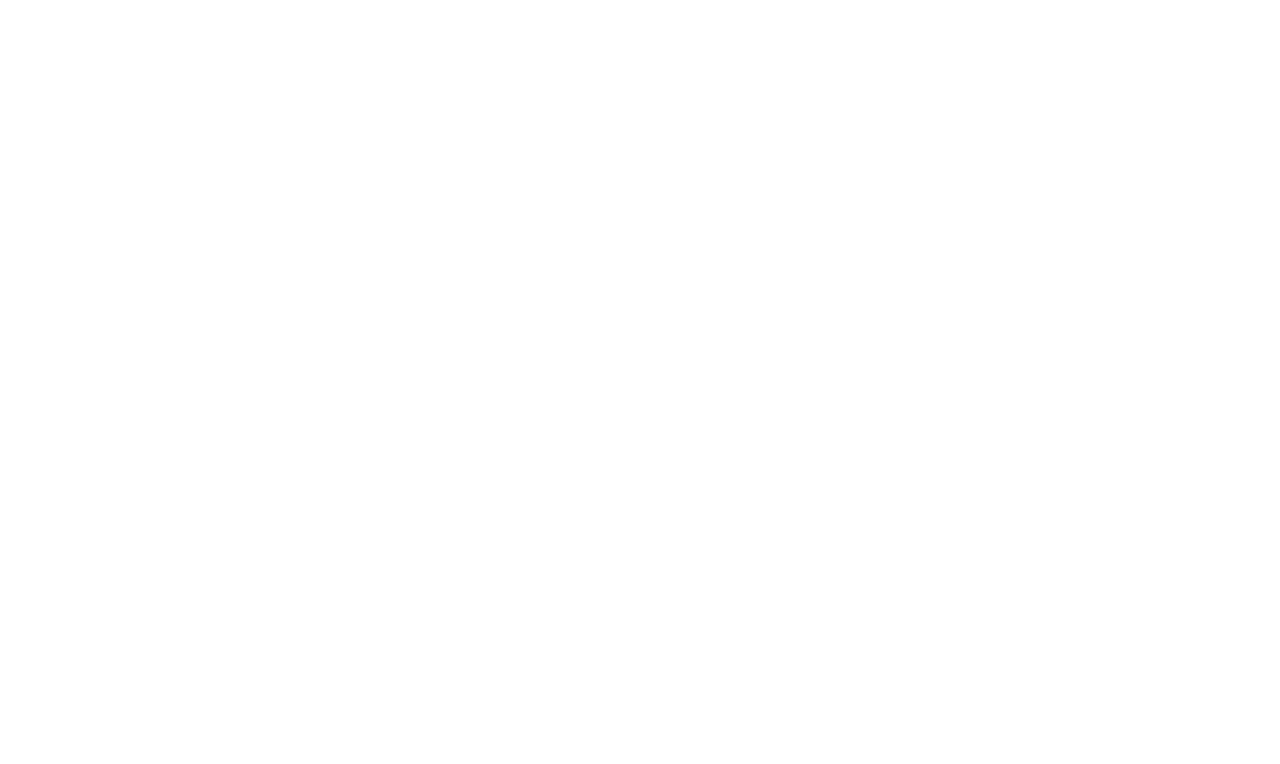
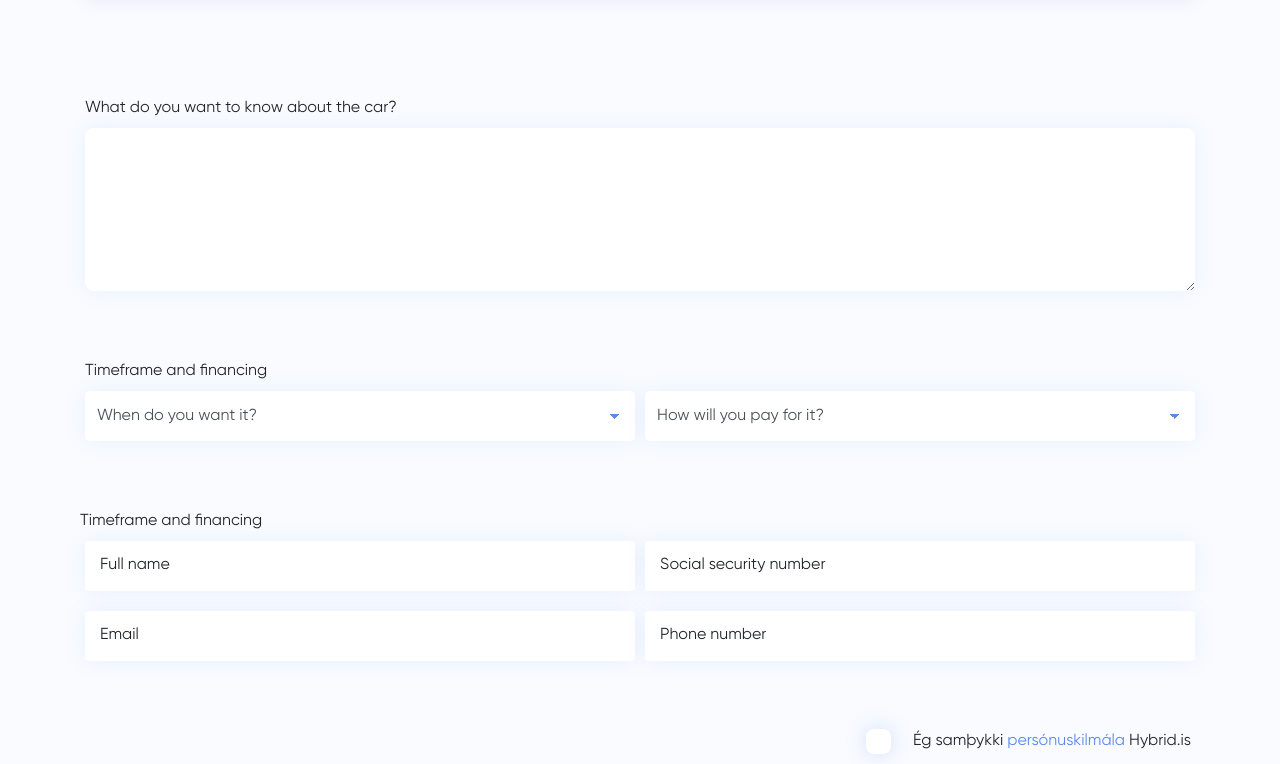
Before and after one commit to AbdurRehman712/hybrid-frontend, a React (Create React App) app: page /enquiry-form in a window 1280 px wide. Shown: the part 576-1340 px from the top of the page. Before the commit the page ends 800 px from the top, so only its background shows below. Built offline with nearby package versions, Linux system fonts and the light colour scheme.

Commit message:
Enquiry Form - Page  Added

```diff
--- a/src/App.js
+++ b/src/App.js
@@ -8,6 +8,7 @@ import FindCarPage from './compontents/pages/FindCarPage';
 import BuyingProcess from './compontents/pages/BuyingProcess';
 import HomePage from './compontents/pages/HomePage';
 import ProductPage from './compontents/pages/ProductPage';
+import EnquiryPage from './compontents/pages/EnquiryPage';
 class App extends Component {
   render() {
   return (
@@ -20,6 +21,7 @@ class App extends Component {
           <Route exact path='/buying-process' component={BuyingProcess} />
           <Route exact path='/find-car' component={FindCarPage} />
           <Route exact path='/product-page' component={ProductPage} />
+          <Route exact path='/enquiry-form' component={EnquiryPage} />
         </Switch>
         <Footer />
     </div>
--- /dev/null
+++ b/src/compontents/pages/EnquiryPage.js
@@ -0,0 +1,14 @@
+import React, { Component } from 'react';
+import EnquiryForm from '../sections/forms/enquiry/EnquiryForm';
+
+class EnquiryPage extends Component {
+    render() {
+        return (
+            <div>
+                <EnquiryForm />
+            </div>
+        )
+    }
+}
+
+export default EnquiryPage
--- /dev/null
+++ b/src/compontents/sections/forms/enquiry/EnquiryForm.js
@@ -0,0 +1,96 @@
+import React, { Component } from 'react';
+import Product from '../../product/Product';
+import { Container, Row, Col, Form, InputGroup, Button} from 'react-bootstrap';
+import './enquiry-form.css'
+
+class EnquiryForm extends Component {
+    constructor(props){
+        super(props);
+        this.state = {
+            listLayout: true,
+        }
+    }
+    render() {
+        return (
+            <section className="enquiry">
+                <Container>
+                    <Row>
+                        <Col md={12} className="mb-5">
+                            <h2 class="title">Send in enquiry</h2>
+                        </Col>
+                    </Row>
+                </Container>
+                <Product listLayout={this.state.listLayout} />
+                <Container>
+                    <Row>
+                        <Col md={12}>
+                            <Form>
+                            <Form.Row className="info label mt-5 mb-5">
+                                    <Form.Group as={Col} controlId="formGridMsg">
+                                        <Form.Label>What do you want to know about the car?</Form.Label>
+                                        <Form.Control as="textarea" rows="6" />
+                                    </Form.Group>
+                                </Form.Row>
+                                <Form.Row className="info label mb-5">
+                                    <Form.Group as={Col} controlId="formGritime">
+                                        <Form.Label>Timeframe and financing</Form.Label>
+                                        <Form.Control as="select">
+                                            <option>When do you want it?</option>
+                                            <option>...</option>
+                                        </Form.Control>
+                                    </Form.Group>
+                                    <Form.Group as={Col} controlId="formGridPay">
+                                        <Form.Label> <br  /> </Form.Label>
+                                        <Form.Control as="select">
+                                            <option>How will you pay for it?</option>
+                                            <option>...</option>
+                                        </Form.Control>
+                                    </Form.Group>
+                                </Form.Row>
+                                <Form.Row className="info">
+                                    <Form.Label>Timeframe and financing</Form.Label>
+                                </Form.Row>
+                                <Form.Row className="info">
+                                    <Form.Group as={Col} controlId="formGridName">
+                                        <Form.Control type="text" required  />
+                                        <Form.Label>Full name</Form.Label>
+                                    </Form.Group>
+                                    <Form.Group as={Col} controlId="formGridSSC">
+                                        <Form.Control type="text" required  />
+                                        <Form.Label>Social security number</Form.Label>
+                                    </Form.Group>
+                                </Form.Row>
+                                <Form.Row className="info mb-5">
+                                    <Form.Group as={Col} controlId="formGridEmail">
+                                        <Form.Control type="email" required  />
+                                        <Form.Label>Email</Form.Label>
+                                    </Form.Group>
+                                    <Form.Group as={Col} controlId="formGridCell">
+                                        <Form.Control type="text" required  />
+                                        <Form.Label>Phone number</Form.Label>
+                                    </Form.Group>
+                                </Form.Row>
+                                <Form.Row className="mb-5 justify-content-end mr-1">
+                                        <Form.Label className="custom-checkbox agree">
+                                        Ég samþykki <a className="txt-blue" href="#a">persónuskilmála </a> Hybrid.is
+                                            <input className="remember" type="checkbox" id="remember" />
+                                            <span class="checkmark"></span>
+                                        </Form.Label>
+                                </Form.Row>
+                                <Form.Row>
+                                    <Form.Group as={Col} controlId="formGridSend" className="text-right">
+                                        <Button variant="primary" type="submit" className="bg-blue">
+                                            Senda inn beiðni
+                                        </Button>
+                                    </Form.Group>
+                                </Form.Row>
+                            </Form>
+                        </Col>
+                    </Row>
+                </Container>
+            </section>
+        )
+    }
+}
+
+export default EnquiryForm
--- /dev/null
+++ b/src/compontents/sections/forms/enquiry/enquiry-form.css
@@ -0,0 +1,147 @@
+.enquiry{
+    padding: 100px 0;
+    background: #f9fbff;
+}
+.enquiry h2{
+    font-weight: 600;
+}
+.enquiry .form-group {
+	position: relative;
+	margin-bottom: 20px !important;
+}
+.enquiry .form-row{
+	position: relative;
+}
+.enquiry .info.label .form-group > label {
+    position: relative !important;
+    top: 0 !important;
+    left: 0 !important;
+}
+.enquiry .form-group input.form-control,.enquiry .form-group select.form-control{
+	height: 50px;
+	box-shadow: 0 0 20px 0 rgba(91, 136, 233, 0.1);
+	background-color: #ffffff;
+	border: 0;
+}
+.enquiry .form-group select.form-control option:hover,  .enquiry .form-group select.form-control option:focus,
+.enquiry .form-group select.form-control option:active{
+	background: #5b89e9 !important;
+	background-color: #5b89e9 !important;
+}
+.enquiry .form-group select.form-control{
+	background-image:
+		linear-gradient(45deg, transparent 50%, #5b89e9 50%),
+		linear-gradient(135deg, #5b89e9 50%, transparent 50%),
+		linear-gradient(to right, white, white);
+	background-position:
+		calc(100% - 20px) calc(1.3em + 2px),
+		calc(100% - 15px) calc(1.3em + 2px),
+		100% 0;
+	background-size:
+		5px 5px,
+		5px 5px,
+		2.5em 3.1em;
+	background-repeat: no-repeat;
+	-webkit-appearance: none;
+	-moz-appearance: none;
+}
+
+.enquiry .form-group select.form-control:focus{
+	background-image:
+		linear-gradient(45deg, #5b89e9 50%, transparent 50%),
+		linear-gradient(135deg, transparent 50%, #5b89e9 50%),
+		linear-gradient(to right, #ffffff, #ffffff);
+  	background-position:
+		calc(100% - 15px) 1.4em,
+		calc(100% - 20px) 1.4em,
+		100% 0;
+	background-size:
+		5px 5px,
+		5px 5px,
+		2.5em 3.1em;
+		background-repeat: no-repeat;
+		outline: 0;
+}
+.enquiry .form-group textarea.form-control{
+	padding: .6rem .75rem;
+	border-radius: 9px;
+	box-shadow: 0 0 20px 0 rgba(91, 136, 233, 0.1) !important;
+	border: 0;
+	box-shadow: none;
+}
+.enquiry .form-group > label {
+	position: absolute;
+	top: 12px;
+	bottom: 0;
+	left: 20px;
+	width: 100%;
+	transition: 0.2s;
+}
+.enquiry .form-group input.form-control:focus + label{
+  top: 0;
+  font-size: 10px;
+}
+.enquiry .form-group textarea:focus + label{
+	top: 0;
+	font-size: 10px;
+  }
+.enquiry .form-group input:not(:focus):valid + .form-label{
+	top: 0;
+	font-size: 10px;
+}
+.enquiry .form-group textarea:not(:focus):valid + .form-label{
+	top: 0;
+	font-size: 10px;
+}
+.enquiry .form-group input:focus,.enquiry  .form-group .form-control:focus,.enquiry  .form-group textarea.form-control:focus {
+	outline: 0;
+	border-bottom: 3px solid #5b89e9;
+	box-shadow: none !important;
+}
+
+.enquiry .custom-checkbox input {
+	position: absolute;
+	opacity: 0;
+	cursor: pointer;
+	height: 0;
+	width: 0;
+}
+.enquiry .checkmark {
+	position: absolute;
+	top: 0;
+	right: 300px;
+	height: 25px;
+	width: 25px;
+	background-color: white;
+	border-radius: 8px;
+	box-shadow: 0 0 20px 0 rgba(91, 136, 233, 0.25);
+}
+.enquiry .custom-checkbox:hover input ~ .checkmark {
+	background-color: #fdfdfd;
+}
+.enquiry .custom-checkbox input:checked ~ .checkmark {
+	background-color: #5b89e9;
+}
+.enquiry .checkmark:after {
+	content: "";
+	position: absolute;
+	display: none;
+}
+.enquiry .custom-checkbox input:checked ~ .checkmark:after {
+	display: block;
+}
+.enquiry .custom-checkbox .checkmark:after {
+	left: 8px;
+	top: 1px;
+	width: 9px;
+	height: 17px;
+	border: solid white;
+	border-width: 0 3px 3px 0;
+	-webkit-transform: rotate(45deg);
+	-ms-transform: rotate(45deg);
+	transform: rotate(45deg);
+}
+.enquiry .bg-blue.btn.btn-primary {
+    padding: 10px 30px;
+    border-radius: 9px;
+}
```
Also changed, not shown: src/compontents/sections/forms/enquiry/enquiry.css (deleted), src/compontents/sections/forms/enquiry/enquiry.js (deleted).
